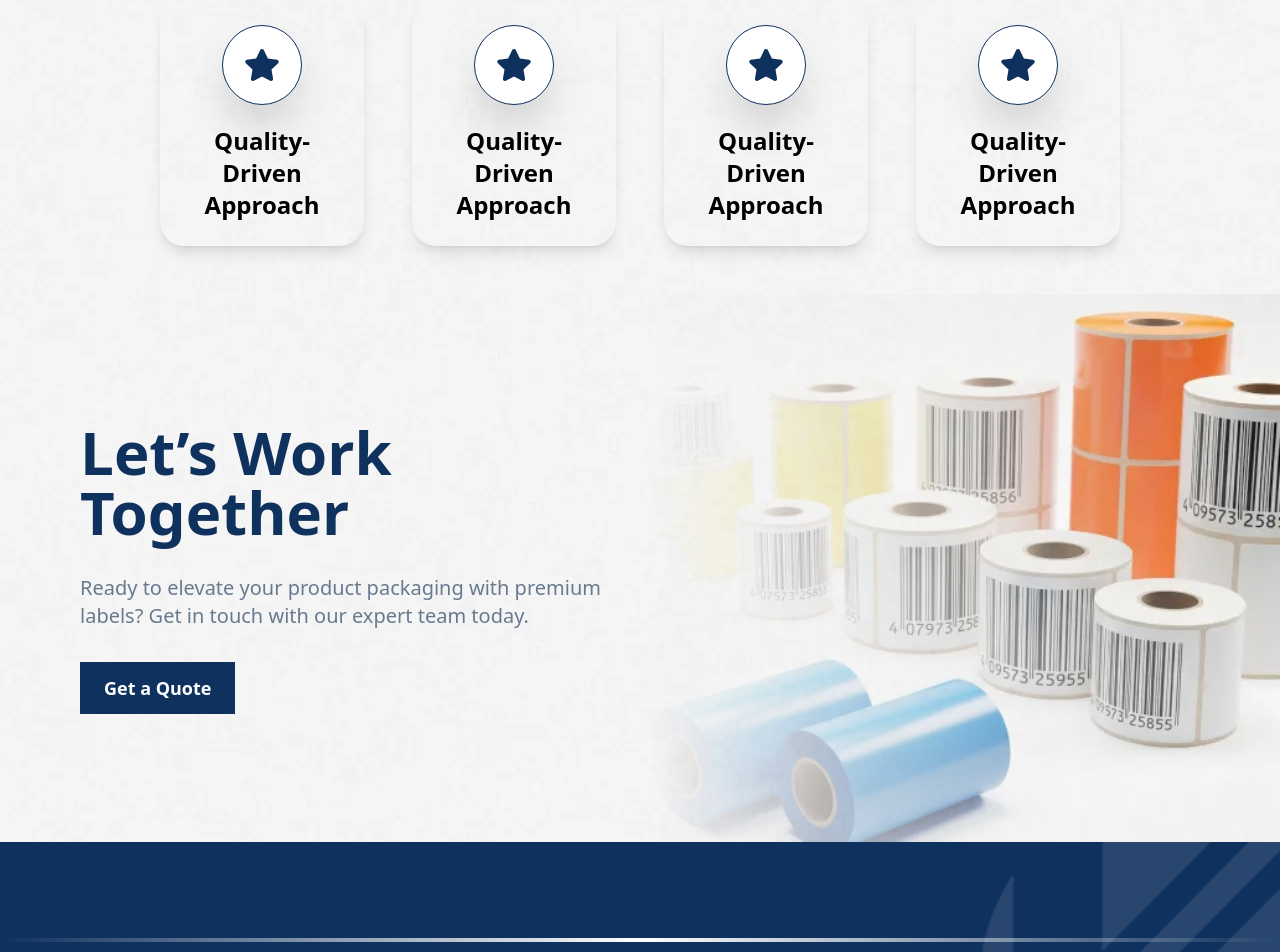
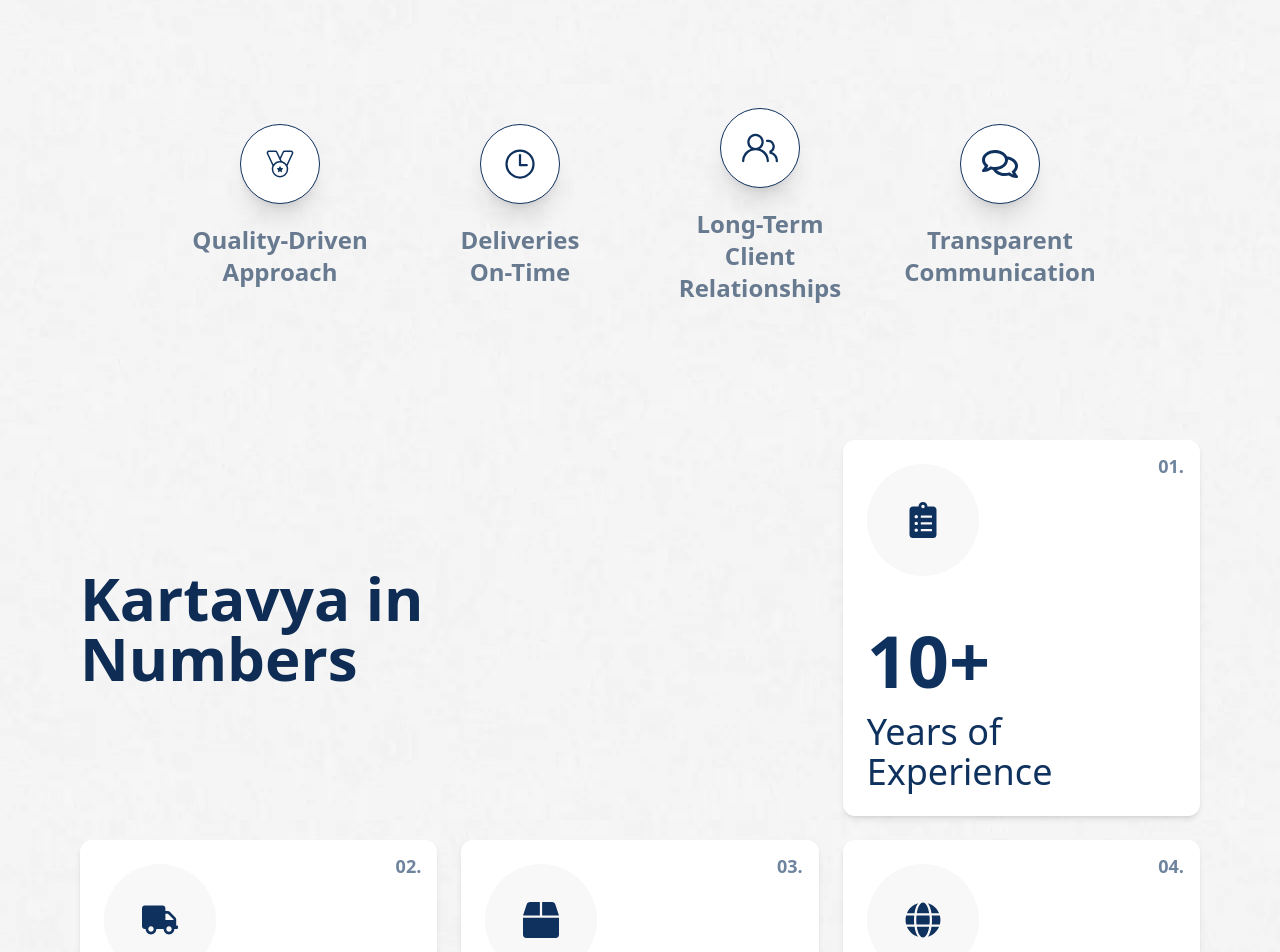
Before and after one commit to vernoxy2/kartavya, a React (Vite) app: page /about in a window 1280 px wide. Shown: the part 2860-3812 px from the top of the page. Built offline with nearby package versions, Linux system fonts and the light colour scheme.

Commit message:
about page ready

```diff
--- a/package.json
+++ b/package.json
@@ -10,7 +10,9 @@
     "preview": "vite preview"
   },
   "dependencies": {
+    "aos": "^2.3.4",
     "react": "^19.1.0",
+    "react-countup": "^6.5.3",
     "react-dom": "^19.1.0",
     "react-icons": "^5.5.0",
     "react-router-dom": "^7.7.0",
--- a/src/Components/AboutPage.jsx
+++ b/src/Components/AboutPage.jsx
@@ -4,6 +4,7 @@ import Trust from '../Pages/About/Trust'
 import Businesses from '../Pages/About/Businesses'
 import Commitment from '../Pages/About/Commitment'
 import ContactUs from '../SubComponents/ContactUs'
+import Numbers from '../Pages/About/Numbers'
 
 const AboutPage = () => {
   return (
@@ -12,6 +13,7 @@ const AboutPage = () => {
       <Trust />
       <Businesses />
       <Commitment/>
+      <Numbers/>
       <ContactUs />
     </div>
   )
--- a/src/Pages/About/Businesses.jsx
+++ b/src/Pages/About/Businesses.jsx
@@ -13,7 +13,7 @@ import { TbTruckDelivery } from "react-icons/tb";
 
 const Businesses = () => {
   return (
-    <section className="py-8 sm:py-14 space-y-8 md:space-y-20 relative overflow-hidden">
+    <section className="hidden xl:block py-8 sm:py-14 space-y-8 md:space-y-20 relative overflow-hidden">
       <h1 className="text-primary font-extrabold text-4xl md:text-6xl text-center">
         Why Businesses Choose
       </h1>
--- a/src/Pages/About/Commitment.jsx
+++ b/src/Pages/About/Commitment.jsx
@@ -1,49 +1,71 @@
 import React from "react";
-import { FaStar } from "react-icons/fa";
+import { FaHandshake, FaMedal, FaRegComments, FaStar } from "react-icons/fa";
 import SaidHeading from "../../SubComponents/SaidHeading";
+import { IoTimeOutline } from "react-icons/io5";
+import { GoPeople } from "react-icons/go";
+import { CiMedal } from "react-icons/ci";
 
 const CommitmentList = [
   {
     id: 1,
     name: "Quality-Driven Approach",
-    icon: <FaStar />,
+    icon: <CiMedal />,
   },
   {
     id: 2,
-    name: "Quality-Driven Approach",
-    icon: <FaStar />,
+    name: (
+      <>
+        Deliveries
+        <br />
+        On-Time
+      </>
+    ),
+    icon: <IoTimeOutline />,
   },
   {
     id: 3,
-    name: "Quality-Driven Approach",
-    icon: <FaStar />,
+    name: "Long-Term Client Relationships",
+    icon: <GoPeople />,
   },
   {
     id: 4,
-    name: "Quality-Driven Approach",
-    icon: <FaStar />,
+    name: "Transparent Communication",
+    icon: <FaRegComments />,
   },
 ];
 
 const Commitment = () => {
   return (
     <section className="py-8 sm:py-12 space-y-8 md:space-y-16">
-
-      <SaidHeading>Our Commitment</SaidHeading>
-      <h1 className="container text-2xl md:text-4xl font-bold text-primary text-center ">
-        What We Stand For Highlight your values
-      </h1>
+      <SaidHeading>
+        Our Commitment{" "}
+        <span>
+          <FaHandshake className="text-6xl my-auto" />
+        </span>
+      </SaidHeading>
+      <div className="space-y-4">
+        <h1 className="container text-2xl md:text-4xl font-bold text-primary text-center ">
+          What We Stand For Highlight your values
+        </h1>
+        <p>
+          We honor our promises through integrity, consistency, and values that{" "}
+          <br className="hidden md:block" /> build trust and meaningful
+          relationships.
+        </p>
+      </div>
       <div className="container">
-        <div className="container grid grid-cols-1 md:grid-cols-2 lg:grid-cols-4 gap-12">
+        <div className="container grid grid-cols-1 sm:grid-cols-2 lg:grid-cols-4 gap-y-7">
           {CommitmentList.map((item) => (
             <div
               key={item.id}
-              className="flex flex-col space-y-4 sm:space-y-5 justify-center items-center text-center shadow-lg rounded-3xl border-[0.5px] border-transparent hover:border-primary duration-300 p-6"
+              className="flex flex-col space-y-4 sm:space-y-5 justify-center items-center text-center hover:scale-105 sm:hover:scale-100 border-l-4 sm:border-x-0  sm:border-t-4 border-transparent border-gay-900 hover:border-primary group duration-300 p-6 py-10"
             >
-              <div className="h-20 w-20 bg-white rounded-full text-primary flex justify-center items-center text-4xl shadow-2xl border border-primary">
+              <div className="h-20 w-20 bg-white group-hover:bg-primary rounded-full text-primary group-hover:text-white flex justify-center items-center text-4xl shadow-xl border border-primary">
                 {item.icon}
               </div>
-              <h1 className="text-xl md:text-2xl font-semibold">{item.name}</h1>
+              <h1 className="text-xl md:text-2xl font-semibold text-secondary group-hover:text-primary duration-300 ">
+                {item.name}
+              </h1>
             </div>
           ))}
         </div>
--- /dev/null
+++ b/src/Pages/About/Numbers.jsx
@@ -0,0 +1,100 @@
+import React, { useEffect } from "react";
+import CountUp from "react-countup";
+import AOS from "aos";
+import "aos/dist/aos.css";
+import { FaClipboardList, FaTruck, FaBox, FaGlobe } from "react-icons/fa";
+
+const stats = [
+  {
+    id: "01.",
+    icon: <FaClipboardList />,
+    value: 10,
+    suffix: "+",
+    label: "Years of Experience",
+    dark: false,
+  },
+  {
+    id: "02.",
+    icon: <FaTruck />,
+    value: 500,
+    suffix: "+",
+    label: "Clients Served",
+    dark: true,
+  },
+  {
+    id: "03.",
+    icon: <FaBox />,
+    value: 5,
+    suffix: " lakh+",
+    label: "Labels Supplied",
+    dark: false,
+  },
+  {
+    id: "04.",
+    icon: <FaGlobe />,
+    value: 25,
+    suffix: "+",
+    label: "Industries Catered",
+    dark: false,
+  },
+];
+
+const StatsSection = () => {
+  useEffect(() => {
+    AOS.init({ duration: 2000 });
+  }, []);
+
+  return (
+    <section className="py-8 md:py-12 space-y-8 md:space-y-16">
+      <div className="container mx-auto ">
+        <div className="grid grid-cols-1 sm:grid-cols-2 xl:grid-cols-3 gap-6 text-start">
+          {/* Heading */}
+          <div className="text-left my-auto relative col-span-2 ">
+            <h2 className="text-2xl md:text-4xl xl:text-6xl font-bold text-[#0E2C54] inline-block ">
+              Kartavya in{" "} <br />
+              <span className="relative">
+                Numbers
+                <span className="absolute left-0 bottom-[-5px] w-full h-2 bg-[#0E2C54] -z-10 rounded-md"></span>
+              </span>
+            </h2>
+          </div>
+
+          {/* Stats Grid */}
+          {stats.map((stat, index) => (
+            <div
+              key={index}
+              data-aos="fade-up"
+              className={
+                "relative group rounded-xl p-6 shadow-md flex flex-col gap-4 transition-transform hover:scale-[1.02] duration-300 hover:bg-primary bg-white"
+              }
+            >
+              <span className="absolute top-3 right-4 text-lg font-semibold opacity-60 text-primary group-hover:text-white duration-300">
+                {stat.id}
+              </span>
+
+              {/* Icon */}
+              <div
+                className={`w-28 h-28 rounded-full flex items-center text-4xl text-primary  bg-[#F8F8F8] justify-center mb-8`}
+              >
+                {stat.icon}
+              </div>
+
+              {/* Count-up */}
+              <h3 className="text-7xl font-bold text-primary group-hover:text-white duration-300">
+                <CountUp end={stat.value} duration={2.5} />
+                {stat.suffix}
+              </h3>
+
+              {/* Label */}
+              <p className="text-4xl font-medium text-primary group-hover:text-white duration-300">
+                {stat.label}
+              </p>
+            </div>
+          ))}
+        </div>
+      </div>
+    </section>
+  );
+};
+
+export default StatsSection;
--- a/src/SubComponents/CommaBox.jsx
+++ b/src/SubComponents/CommaBox.jsx
@@ -10,7 +10,7 @@ const CommaBox = ({ quote, subtext }) => {
 
       <h1 className="text-primary font-bold text-2xl md:text-4xl">{quote}</h1>
       {subtext && (
-        <p className="text-base md:text-lg xl:text-2xl text-secondary md:pt-6">{subtext}</p>
+        <p className="text-base md:text-lg xl:text-2xl text-secondary md:pt-6 z-20">{subtext}</p>
       )}
 
       <div className="w-full flex justify-end">
--- a/src/SubComponents/SaidHeading.jsx
+++ b/src/SubComponents/SaidHeading.jsx
@@ -2,7 +2,7 @@ import React from "react";
 
 const SaidHeading = ({children}) => {
   return (
-    <div className="bg-primary text-3xl sm:text-4xl xl:text-5xl font-bold text-white w-9/12 sm:w-1/2 lg:w-[35%] 2xl:w-2/5 text-center lg:text-right lg:px-10 py-3">
+    <div className="bg-primary text-3xl sm:text-4xl xl:text-5xl font-bold text-white w-9/12 sm:w-1/2 lg:w-[35%] 2xl:w-2/5 text-center lg:text-right lg:px-10 py-3 flex gap-4 justify-end  items-center">
       {children}
     </div>
   );
```
Also changed, not shown: 1 other file (tests, documents, lock files or other folders).
